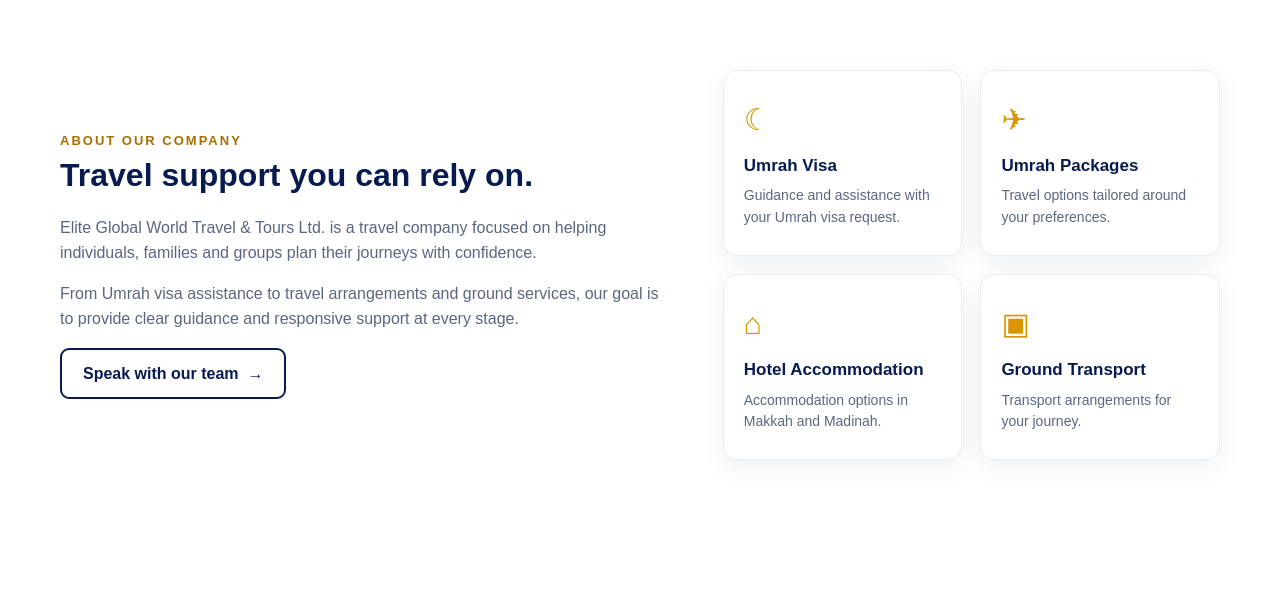
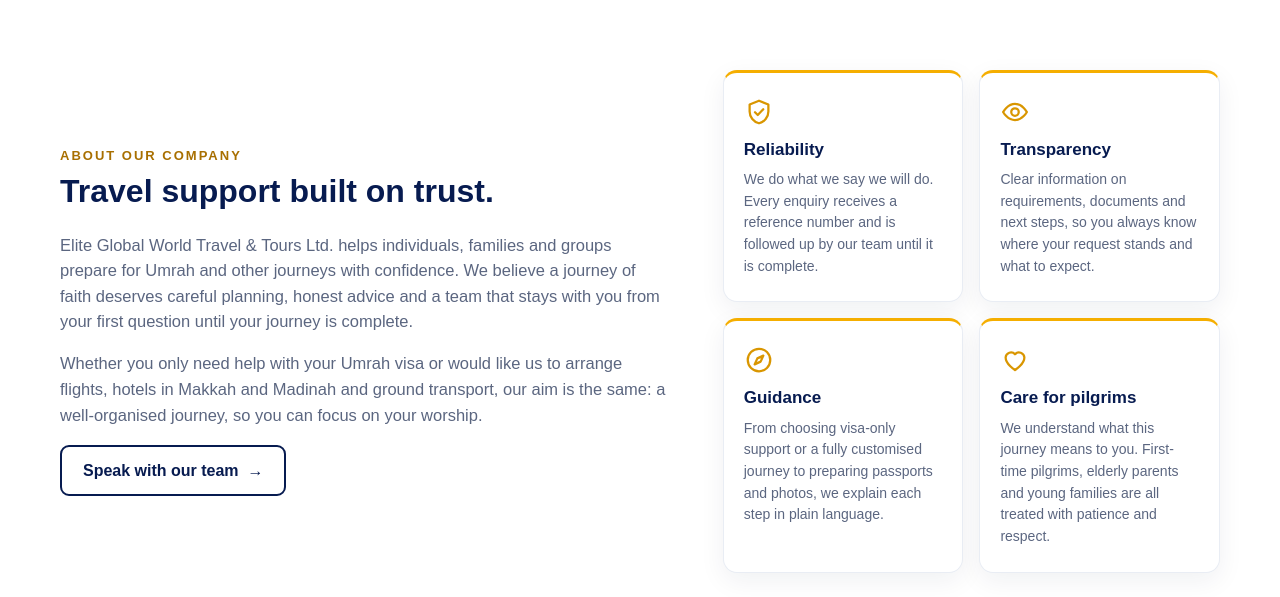
Before and after one commit to muffti123/elite-global-website, a plain HTML site: page public/index.html in a window 1280 px wide. Shown: the part 804-1401 px from the top of the page. Drawn offline with Linux system fonts and the light colour scheme.

Commit message:
content(site): rewrite About section around company values
Richer copy approved by the operator, plus four value cards (Reliability,
Transparency, Guidance, Care for pilgrims) replacing the tiles that
repeated the Services section. No dates, numbers, awards or partners.

Co-Authored-By: Claude Opus 5.5 <noreply@anthropic.com>

```diff
--- a/public/assets/css/site.css
+++ b/public/assets/css/site.css
@@ -134,3 +134,10 @@ fieldset.field{border:0;padding:0;margin:0;min-width:0}fieldset.field legend{fon
 @media(max-width:1023.98px){.footer-grid{grid-template-columns:repeat(2,1fr)}}
 @media(max-width:599.98px){.footer-grid{grid-template-columns:1fr}}
 @media(prefers-reduced-motion:reduce){.social a{transition:none}.social a:hover,.social a:focus-visible{transform:none}}
+
+/* ---- About: company values ---- */
+.about-copy p{font-size:16.5px}
+.value-grid{display:grid;grid-template-columns:1fr 1fr;gap:16px}
+.value{padding:24px 20px;border:1px solid #e9edf4;border-radius:14px;background:#fff;box-shadow:0 8px 26px #0b1b4010;border-top:3px solid var(--gold)}
+.value-icon{color:#d99600;display:block}.value h3{color:var(--navy);font-size:17px;margin:10px 0 6px}.value p{font-size:14px;color:var(--muted);margin:0}
+@media(max-width:599.98px){.value-grid{grid-template-columns:1fr}}
--- a/public/index.html
+++ b/public/index.html
@@ -54,15 +54,15 @@
 </div></div></section>
 
 <section id="about"><div class="wrap about-grid">
-<div class="about-copy"><div class="eyebrow">About our company</div><h2>Travel support you can rely on.</h2>
-<p>Elite Global World Travel &amp; Tours Ltd. is a travel company focused on helping individuals, families and groups plan their journeys with confidence.</p>
-<p>From Umrah visa assistance to travel arrangements and ground services, our goal is to provide clear guidance and responsive support at every stage.</p>
+<div class="about-copy"><div class="eyebrow">About our company</div><h2>Travel support built on trust.</h2>
+<p>Elite Global World Travel &amp; Tours Ltd. helps individuals, families and groups prepare for Umrah and other journeys with confidence. We believe a journey of faith deserves careful planning, honest advice and a team that stays with you from your first question until your journey is complete.</p>
+<p>Whether you only need help with your Umrah visa or would like us to arrange flights, hotels in Makkah and Madinah and ground transport, our aim is the same: a well-organised journey, so you can focus on your worship.</p>
 <a class="btn btn-outline" href="#contact">Speak with our team&nbsp; →</a></div>
-<div class="service-grid" style="grid-template-columns:1fr 1fr">
-<div class="service"><div class="symbol" aria-hidden="true">☾</div><h3>Umrah Visa</h3><p>Guidance and assistance with your Umrah visa request.</p></div>
-<div class="service"><div class="symbol" aria-hidden="true">✈</div><h3>Umrah Packages</h3><p>Travel options tailored around your preferences.</p></div>
-<div class="service"><div class="symbol" aria-hidden="true">⌂</div><h3>Hotel Accommodation</h3><p>Accommodation options in Makkah and Madinah.</p></div>
-<div class="service"><div class="symbol" aria-hidden="true">▣</div><h3>Ground Transport</h3><p>Transport arrangements for your journey.</p></div>
+<div class="value-grid">
+<div class="value"><svg class="value-icon" viewBox="0 0 24 24" width="30" height="30" aria-hidden="true" focusable="false"><path fill="none" stroke="currentColor" stroke-width="1.8" stroke-linecap="round" stroke-linejoin="round" d="M12 3 4.5 6v5.5c0 4.6 3.2 8.4 7.5 9.5 4.3-1.1 7.5-4.9 7.5-9.5V6L12 3z"/><path fill="none" stroke="currentColor" stroke-width="1.8" stroke-linecap="round" stroke-linejoin="round" d="m8.8 12.2 2.2 2.2 4.4-4.6"/></svg><h3>Reliability</h3><p>We do what we say we will do. Every enquiry receives a reference number and is followed up by our team until it is complete.</p></div>
+<div class="value"><svg class="value-icon" viewBox="0 0 24 24" width="30" height="30" aria-hidden="true" focusable="false"><path fill="none" stroke="currentColor" stroke-width="1.8" stroke-linecap="round" stroke-linejoin="round" d="M2.5 12S6 5.5 12 5.5 21.5 12 21.5 12 18 18.5 12 18.5 2.5 12 2.5 12z"/><circle fill="none" stroke="currentColor" stroke-width="1.8" stroke-linecap="round" stroke-linejoin="round" cx="12" cy="12" r="3"/></svg><h3>Transparency</h3><p>Clear information on requirements, documents and next steps, so you always know where your request stands and what to expect.</p></div>
+<div class="value"><svg class="value-icon" viewBox="0 0 24 24" width="30" height="30" aria-hidden="true" focusable="false"><circle fill="none" stroke="currentColor" stroke-width="1.8" stroke-linecap="round" stroke-linejoin="round" cx="12" cy="12" r="9"/><path fill="none" stroke="currentColor" stroke-width="1.8" stroke-linecap="round" stroke-linejoin="round" d="m15.5 8.5-2.2 4.8-4.8 2.2 2.2-4.8 4.8-2.2z"/></svg><h3>Guidance</h3><p>From choosing visa-only support or a fully customised journey to preparing passports and photos, we explain each step in plain language.</p></div>
+<div class="value"><svg class="value-icon" viewBox="0 0 24 24" width="30" height="30" aria-hidden="true" focusable="false"><path fill="none" stroke="currentColor" stroke-width="1.8" stroke-linecap="round" stroke-linejoin="round" d="M12 20s-7.5-4.6-7.5-10A4.3 4.3 0 0 1 12 7.4 4.3 4.3 0 0 1 19.5 10c0 5.4-7.5 10-7.5 10z"/></svg><h3>Care for pilgrims</h3><p>We understand what this journey means to you. First-time pilgrims, elderly parents and young families are all treated with patience and respect.</p></div>
 </div></div></section>
 
 <section class="team-section" id="management" hidden><div class="wrap">
```
